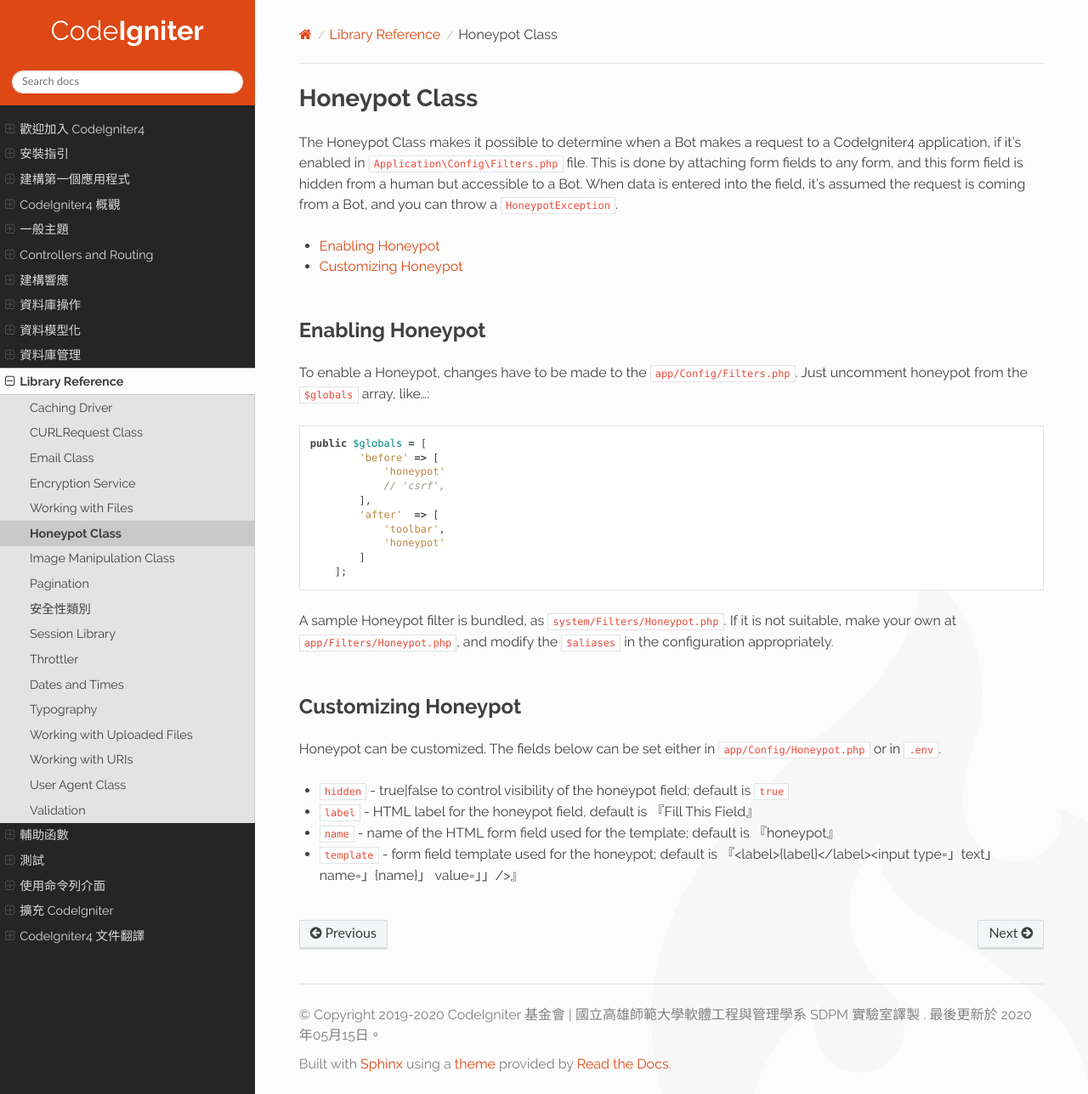
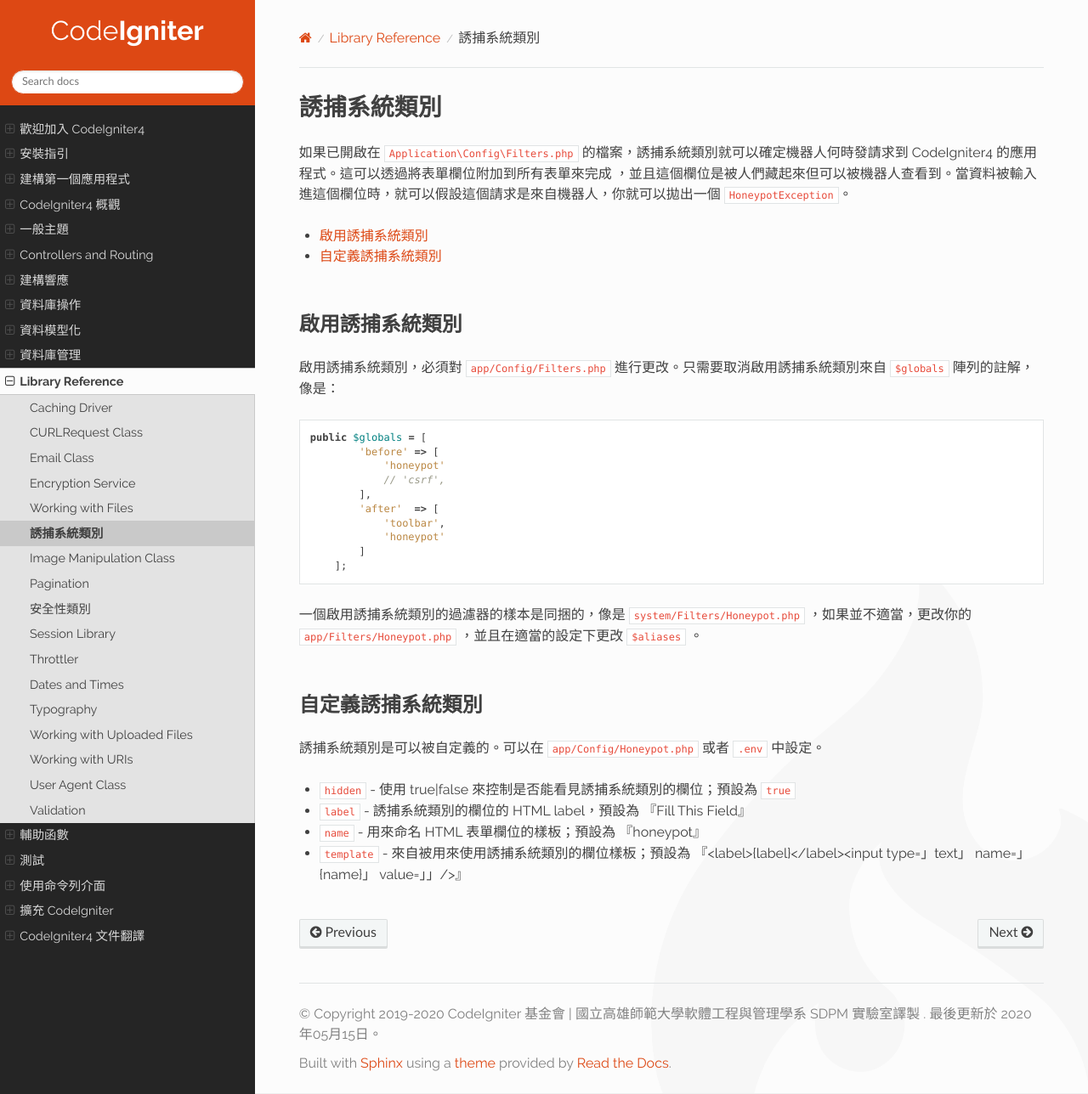
Before and after one commit to monkenWu/codeIgniter4-taiwan-User-Guide, a Sphinx documentation site: the page built from source/libraries/honeypot.rst, in a window 1280 px wide and 1288 px high. Shown: the whole window at 85% size. Built offline with Sphinx 7.4.7 and the Read the Docs theme 2.0.0, drawn with Linux system fonts in a browser that asks for light colours.

Commit message:
誘捕系統類別

```diff
--- a/source/libraries/honeypot.rst
+++ b/source/libraries/honeypot.rst
@@ -1,21 +1,20 @@
 =====================
-Honeypot Class
+誘捕系統類別
 =====================
 
-The Honeypot Class makes it possible to determine when a Bot makes a request to a CodeIgniter4 application,
-if it's enabled in ``Application\Config\Filters.php`` file. This is done by attaching form fields to any form,
-and this form field is hidden from a human but accessible to a Bot. When data is entered into the field, it's
-assumed the request is coming from a Bot, and you can throw a ``HoneypotException``.
+如果已開啟在 ``Application\Config\Filters.php`` 的檔案，誘捕系統類別就可以確定機器人何時發請求到 CodeIgniter4 的應用程式。這可以透過將表單欄位附加到所有表單來完成
+，並且這個欄位是被人們藏起來但可以被機器人查看到。當資料被輸入進這個欄位時，就可以假設這個請求是來自機器人，你就可以拋出一個 ``HoneypotException``。
 
 .. contents::
     :local:
     :depth: 2
 
-Enabling Honeypot
+啟用誘捕系統類別
 =====================
 
-To enable a Honeypot, changes have to be made to the ``app/Config/Filters.php``. Just uncomment honeypot
-from the ``$globals`` array, like...::
+啟用誘捕系統類別，必須對 ``app/Config/Filters.php`` 進行更改。只需要取消啟用誘捕系統類別來自 ``$globals`` 陣列的註解，像是：
+
+::
 
     public $globals = [
             'before' => [
@@ -28,17 +27,15 @@
             ]
         ];
 
-A sample Honeypot filter is bundled, as ``system/Filters/Honeypot.php``.
-If it is not suitable, make your own at ``app/Filters/Honeypot.php``,
-and modify the ``$aliases`` in the configuration appropriately.
+一個啟用誘捕系統類別的過濾器的樣本是同捆的，像是  ``system/Filters/Honeypot.php`` ，如果並不適當，更改你的 ``app/Filters/Honeypot.php``
+，並且在適當的設定下更改 ``$aliases`` 。
 
-Customizing Honeypot
+自定義誘捕系統類別
 =====================
 
-Honeypot can be customized. The fields below can be set either in
-``app/Config/Honeypot.php`` or in ``.env``.
+誘捕系統類別是可以被自定義的。可以在 ``app/Config/Honeypot.php`` 或者 ``.env`` 中設定。
 
-* ``hidden`` - true|false to control visibility of the honeypot field; default is ``true``
-* ``label`` - HTML label for the honeypot field, default is 'Fill This Field'
-* ``name`` - name of the HTML form field used for the template; default is 'honeypot'
-* ``template`` - form field template used for the honeypot; default is '<label>{label}</label><input type="text" name="{name}" value=""/>'
+* ``hidden`` - 使用 true|false 來控制是否能看見誘捕系統類別的欄位；預設為 ``true``
+* ``label`` - 誘捕系統類別的欄位的 HTML label，預設為 'Fill This Field'
+* ``name`` - 用來命名 HTML 表單欄位的樣板；預設為 'honeypot'
+* ``template`` - 來自被用來使用誘捕系統類別的欄位樣板；預設為 '<label>{label}</label><input type="text" name="{name}" value=""/>'
```
